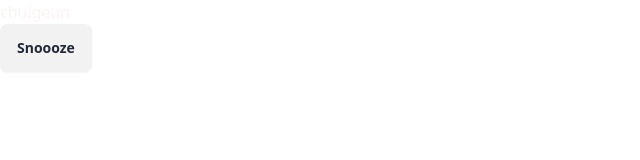
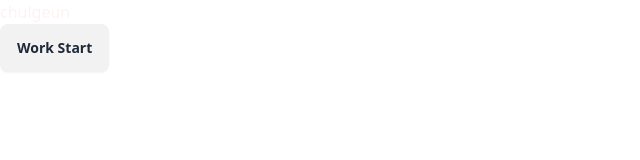
Before and after one commit to tyange/chulgeun-frontend, a React (Vite) app: page / in a window 1280 px wide. Shown: the top 160 px of the page, without its empty margins (0-640 px from the left). Built offline with nearby package versions, Linux system fonts and the light colour scheme.

Commit message:
work start test

```diff
--- a/package.json
+++ b/package.json
@@ -1,5 +1,5 @@
 {
-  "name": "chulgeun-frontend",
+  "name": "triplework-frontend",
   "private": true,
   "version": "0.0.0",
   "type": "module",
@@ -12,6 +12,7 @@
   "dependencies": {
     "autoprefixer": "^10.4.19",
     "daisyui": "^4.12.2",
+    "date-fns": "^3.6.0",
     "postcss": "^8.4.38",
     "react": "^18.2.0",
     "react-dom": "^18.2.0",
--- a/src/App.tsx
+++ b/src/App.tsx
@@ -1,9 +1,29 @@
+import { formatISO } from "date-fns";
+
 function App() {
+  const workStartHandler = async () => {
+    try {
+      const res = await fetch("http://localhost:8080/work/start", {
+        method: "POST",
+        mode: "cors",
+        body: JSON.stringify({
+          start_at: formatISO(new Date()),
+          company_name: "kfc",
+        }),
+      });
+      console.log(await res.json());
+    } catch (err) {
+      console.log(err);
+    }
+  };
+
   return (
     <>
       <div>
         <p className="text-red-50">chulgeun</p>
-        <button className="btn">Snoooze</button>
+        <button className="btn" onClick={workStartHandler}>
+          Work Start
+        </button>
       </div>
     </>
   );
```
Also changed, not shown: 1 other file (tests, documents, lock files or other folders).
